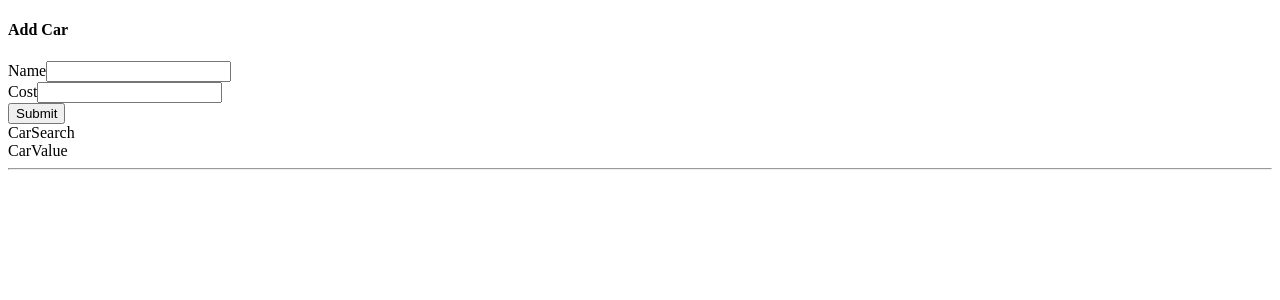
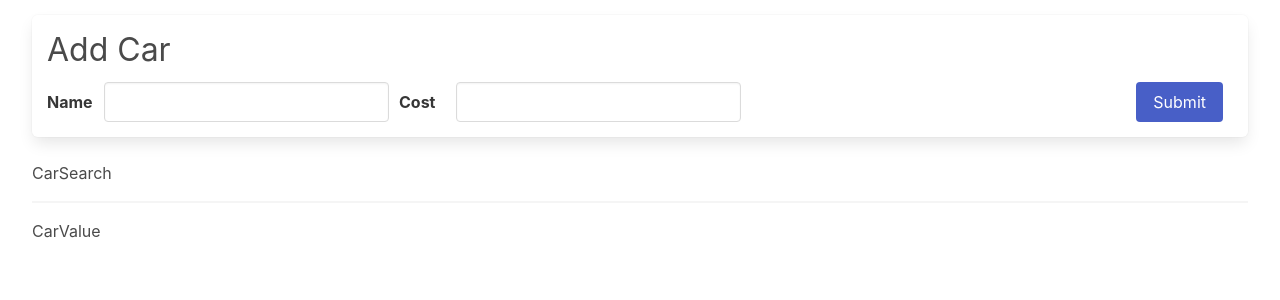
Before and after one commit to BehkoVasilev/Cars-List, a React (Create React App) app: page / in a window 1280 px wide. Shown: the top 300 px of the page. Built offline with nearby package versions, Linux system fonts and the light colour scheme.

Commit message:
add styles.css

```diff
--- a/src/App.js
+++ b/src/App.js
@@ -5,11 +5,11 @@ import CarValue from "./components/CarValue";
 
 function App() {
     return (
-        <div>
+        <div className="container is-fluid">
             <CarForm />
             <CarSearch />
+            <CarList />
             <CarValue />
-            <CarList />
         </div>
     )
 };
--- a/src/index.js
+++ b/src/index.js
@@ -1,6 +1,9 @@
 import React from 'react';
 import { createRoot } from 'react-dom/client';
 import { Provider } from 'react-redux';
+
+import 'bulma/css/bulma.css';
+import './styles.css'
 
 import App from './App';
 import { store } from './store';
--- /dev/null
+++ b/src/styles.css
@@ -0,0 +1,79 @@
+.car-form {
+  margin-top: 15px;
+  padding: 15px;
+}
+.car-form .field-group {
+  display: flex;
+  margin-bottom: 0px;
+}
+.car-form form {
+  display: flex;
+  justify-content: space-between;
+}
+.car-form .field {
+  display: flex;
+  align-items: center;
+  margin-bottom: 0px;
+  margin-right: 10px;
+}
+.car-form .field label.label {
+  margin-bottom: 0px;
+  width: 70px;
+}
+.car-form input {
+  width: 100%;
+}
+.car-form h4.subtitle.is-3 {
+  margin-bottom: 0.75rem;
+}
+
+.car-list .panel.bold {
+  font-weight: 600;
+}
+
+.car-list .panel {
+  padding: 10px;
+  display: flex;
+  flex-direction: row;
+  justify-content: space-between;
+  align-items: center;
+}
+
+.car-list p {
+  font-size: 1.5rem;
+}
+
+.car-list .note {
+  font-style: italic;
+  display: block;
+  margin: 40px 20px;
+}
+
+.car-value {
+  font-size: 2rem;
+  text-align: right;
+}
+
+hr {
+  margin: 1rem 0;
+}
+
+.list-header {
+  display: flex;
+  flex-direction: row;
+  justify-content: space-between;
+  align-items: center;
+}
+
+.list-header h3.title {
+  margin-bottom: 0px;
+}
+
+.list-header .search {
+  display: flex;
+  align-items: center;
+}
+.list-header .search .label {
+  margin-bottom: 0px;
+  margin-right: 10px;
+}
```
